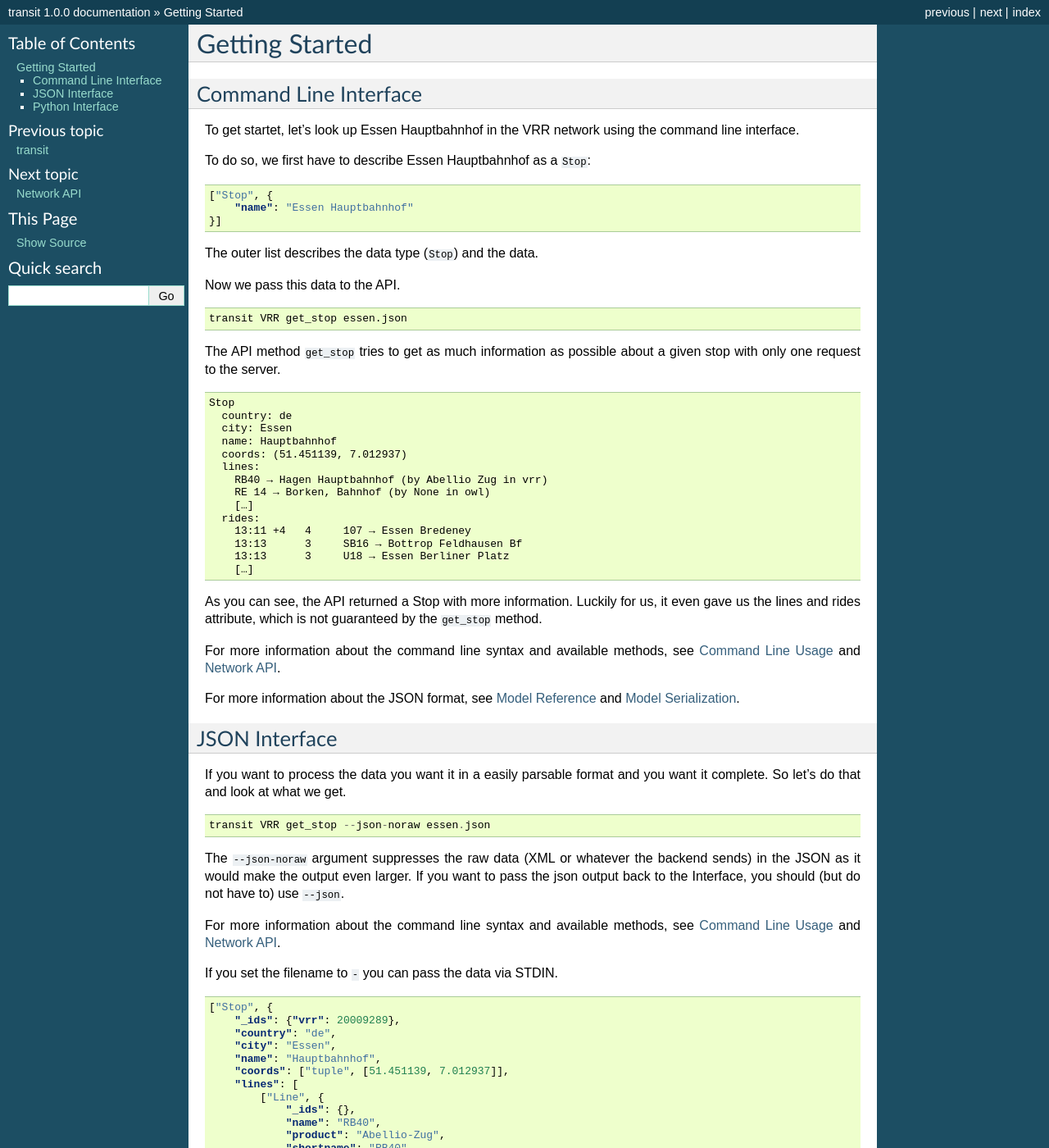
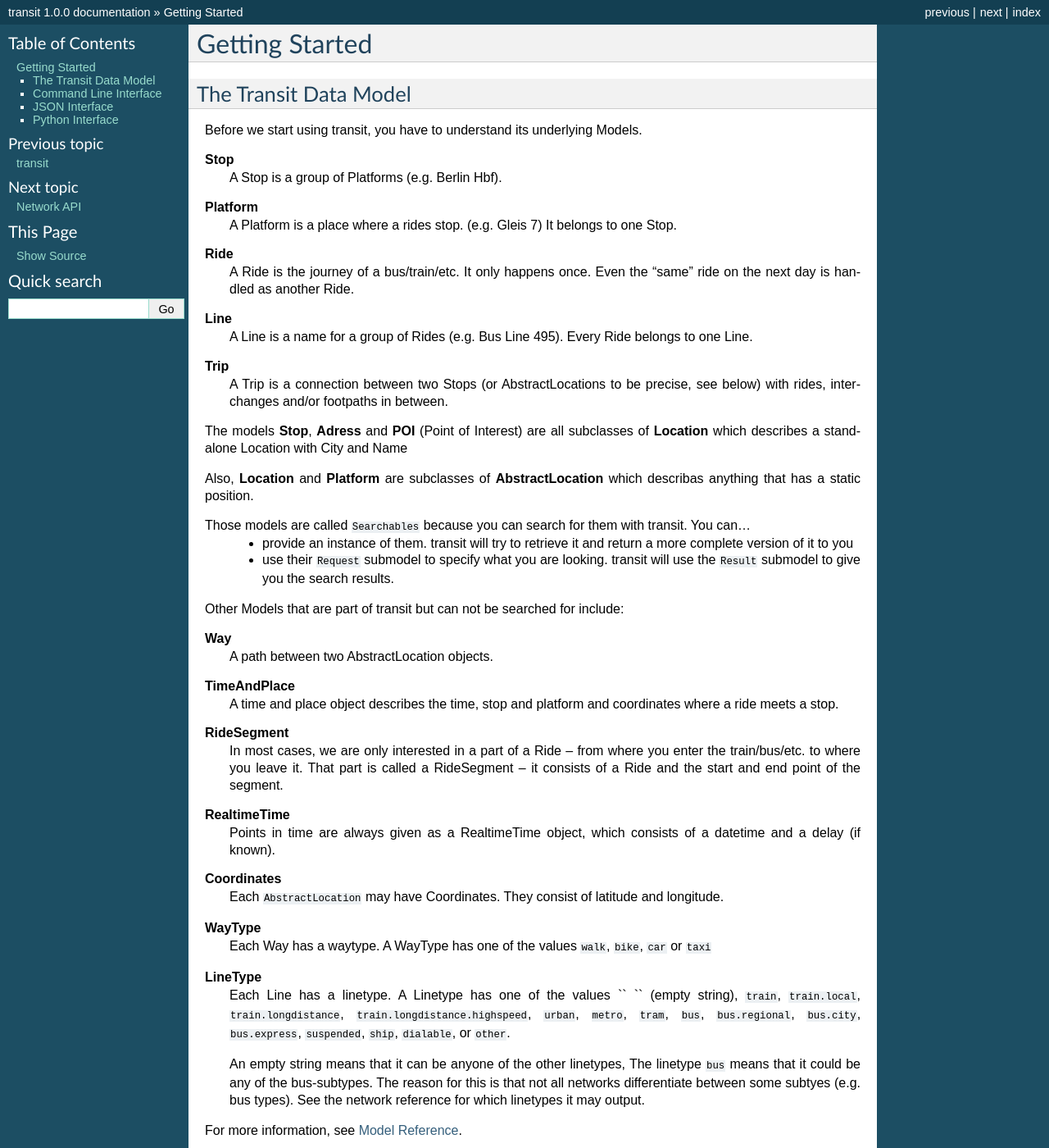
Before and after one commit to codingcatgirl/choo, a Sphinx documentation site: the page built from docs/transit/start.rst, in a window 1280 px wide and 1400 px high. Shown: the whole window at 82% size. Built offline with Sphinx 7.4.7, drawn with Linux system fonts in a browser that asks for light colours; some of the changed text lies outside the part shown.

Commit message:
explaining the new Models in the docs

```diff
--- a/docs/transit/start.rst
+++ b/docs/transit/start.rst
@@ -1,5 +1,64 @@
 Getting Started
 ===============
+
+The Transit Data Model
+----------------------
+
+Before we start using transit, you have to understand its underlying Models.
+
+**Stop**
+    A Stop is a group of Platforms (e.g. Berlin Hbf).
+
+**Platform**
+    A Platform is a place where a rides stop. (e.g. Gleis 7) It belongs to one Stop.
+
+**Ride**
+    A Ride is the journey of a bus/train/etc. It only happens once. Even the “same” ride on the next day is handled as another Ride.
+
+**Line**
+    A Line is a name for a group of Rides (e.g. Bus Line 495). Every Ride belongs to one Line.
+
+**Trip**
+    A Trip is a connection between two Stops (or AbstractLocations to be precise, see below) with rides, interchanges and/or footpaths in between.
+
+The models **Stop**, **Adress** and **POI** (Point of Interest) are all subclasses of **Location** which describes a stand-alone Location with City and Name
+
+Also, **Location** and **Platform** are subclasses of **AbstractLocation** which describas anything that has a static position.
+
+Those models are called ``Searchables`` because you can search for them with transit. You can…
+ * provide an instance of them. transit will try to retrieve it and return a more complete version of it to you
+ * use their ``Request`` submodel to specify what you are looking. transit will use the ``Result`` submodel to give you the search results.
+
+Other Models that are part of transit but can not be searched for include:
+
+**Way**
+    A path between two AbstractLocation objects.
+
+**TimeAndPlace**
+    A time and place object describes the time, stop and platform and coordinates where a ride meets a stop.
+
+**RideSegment**
+    In most cases, we are only interested in a part of a Ride – from where you enter the train/bus/etc. to where you leave it.
+    That part is called a RideSegment – it consists of a Ride and the start and end point of the segment.
+
+**RealtimeTime**
+    Points in time are always given as a RealtimeTime object, which consists of a datetime and a delay (if known).
+
+**Coordinates**
+    Each ``AbstractLocation`` may have Coordinates. They consist of latitude and longitude.
+
+**WayType**
+    Each Way has a waytype. A WayType has one of the values ``walk``, ``bike``, ``car`` or ``taxi``
+
+**LineType**
+    Each Line has a linetype. A Linetype has one of the values `` `` (empty string), ``train``, ``train.local``, ``train.longdistance``, ``train.longdistance.highspeed``,
+    ``urban``, ``metro``, ``tram``, ``bus``, ``bus.regional``, ``bus.city``, ``bus.express``, ``suspended``, ``ship``, ``dialable``, or ``other``.
+
+    An empty string means that it can be anyone of the other linetypes, The linetype ``bus`` means that it could be any of the bus-subtypes. The reason for this is that
+    not all networks differentiate between some subtyes (e.g. bus types). See the network reference for which linetypes it may output.
+
+For more information, see `Model Reference`_.
+
 
 Command Line Interface
 ----------------------
@@ -11,37 +70,49 @@ To do so, we first have to describe Essen Hauptbahnhof as a ``Stop``:
 .. code-block:: json
 
     ["Stop", {
-        "name": "Essen Hauptbahnhof"
+      "name": "Essen Hauptbahnhof"
     }]
 
 The outer list describes the data type (``Stop``) and the data.
 
-Now we pass this data to the API.
+Now we pass this data to the API. If you set the filename to ``-`` you can pass the data via STDIN.
 
 .. code-block:: none
 
-    transit VRR get_stop essen.json
+    transit vrr --output prettyjson essen.json
 
-The API method ``get_stop`` tries to get as much information as possible about a given stop with only one request to the server.
+This sends the Stop to transit and it tries to get as much information as possible about that given stop with only one request to the server.
 
-.. code-block:: none
+.. code-block:: json
 
-    Stop
-      country: de
-      city: Essen
-      name: Hauptbahnhof
-      coords: (51.451139, 7.012937)
-      lines:
-        RB40 → Hagen Hauptbahnhof (by Abellio Zug in vrr)
-        RE 14 → Borken, Bahnhof (by None in owl)
-        […]
-      rides:
-        13:11 +4   4     107 → Essen Bredeney
-        13:13      3     SB16 → Bottrop Feldhausen Bf
-        13:13      3     U18 → Essen Berliner Platz
-        […]
+    ["Stop",
+      {
+        "train_station_name": "Essen Hbf",
+        "country": "de",
+        "city": "Essen",
+        "name": "Hauptbahnhof",
+        "near_stops": {
+          "results": [],
+          "last_update": "2015-06-17 15:49:12"
+        },
+        "coords": [
+          51.451137,
+          7.012941
+        ],
+        "ids": {
+          "ifopt": [
+            null,
+            "9289"
+          ],
+          "vrr": 20009289
+        },
+        "last_update": "2015-06-17 15:49:12",
+        "rides": {  },
+        "lines": {  }
+      }
+    ]
 
-As you can see, the API returned a Stop with more information. Luckily for us, it even gave us the lines and rides attribute, which is not guaranteed by the ``get_stop`` method.
+As you can see, the API returned a Stop with more information. Luckily for us, it even gave us the lines and rides attribute, which is not the case for all networks.
 
 For more information about the command line syntax and available methods, see `Command Line Usage`_ and `Network API`_.
 
@@ -60,98 +131,6 @@ If you want to process the data you want it in a easily parsable format and you
 .. code-block::
 
     transit VRR get_stop --json-noraw essen.json
-
-The ``--json-noraw`` argument suppresses the raw data (XML or whatever the backend sends) in the JSON as it would make the output even larger. If you want to pass the json output back to the Interface, you should (but do not have to) use ``--json``.
-
-For more information about the command line syntax and available methods, see `Command Line Usage`_ and `Network API`_.
-
-If you set the filename to ``-`` you can pass the data via STDIN.
-
-.. code-block:: json
-
-    ["Stop", {
-        "_ids": {"vrr": 20009289},
-        "country": "de",
-        "city": "Essen",
-        "name": "Hauptbahnhof",
-        "coords": ["tuple", [51.451139, 7.012937]],
-        "lines": [
-            ["Line", {
-                "_ids": {},
-                "name": "RB40",
-                "product": "Abellio-Zug",
-                "shortname": "RB40",
-                "linetype": ["LineType", "localtrain"],
-                "last_stop": ["Stop", {
-                    "_ids": {"vrr": 20002007},
-                    "country": "de",
-                    "name": "Hagen Hauptbahnhof"
-                }],
-                "route": "Essen - Bochum - Witten - Hagen",
-                "operator": "Abellio Zug",
-                "network": "vrr"
-            }]
-        ],
-        "rides": [
-            ["RideSegment", {
-                "origin": 2,
-                "ride": ["Ride", {
-                    "_ids": {"vrr": "vrr:11106: :R:j14"},
-                    "number": "11106",
-                    "stops": [
-                        ["TimeAndPlace", {
-                            "_ids": {},
-                            "stop": ["Stop", {
-                                "_ids": {},
-                                "country": "de",
-                                "name": "Essen Helenenstr. Schleife"
-                            }]
-                        }],
-                        null,
-                        ["TimeAndPlace", {
-                            "_ids": {},
-                            "departure": ["RealtimeTime", {
-                                "_ids": {},
-                                "time": ["datetime", "2014-12-15 13:24"],
-                                "delay": ["timedelta", 120]
-                            }],
-                            "stop": ["Stop", {
-                                "_ids": {"vrr": 20009289},
-                                "lines": [],
-                                "rides": [],
-                                "coords": ["tuple", [51.451139, 7.012937]],
-                                "is_truncated": true,
-                                "city": "Essen",
-                                "country": "de",
-                                "name": "Hauptbahnhof"
-                            }],
-                            "platform": "1",
-                            "coords": ["tuple", [51.449839, 7.01262]]
-                        }],
-                        null,
-                        ["TimeAndPlace", {
-                            "_ids": {},
-                            "stop": ["Stop", {
-                                "_ids": {"vrr": 20009832},
-                                "country": "de",
-                                "name": "Essen Altenessen Bf Schleife"
-                            }]
-                        }]
-                    ],
-                    "line": ["Line", {
-                        "_ids": {},
-                        "name": "Stra\u00dfenbahn 106",
-                        "product": "Stra\u00dfenbahn",
-                        "operator": "EVAG Strab",
-                        "shortname": "106",
-                        "linetype": ["LineType", "tram"],
-                        "route": "Bergeborbeck - Helenenstr. - R\u00fcttenscheid - Essen Hbf - Altenessen",
-                        "network": "vrr"
-                    }]
-                }],
-            }]
-        ]
-    }]
 
 Although this is the same type of data it is much more detailed.
 First, we can see that the API returns a stop – the stop we gave as input – but with much more information.
```
